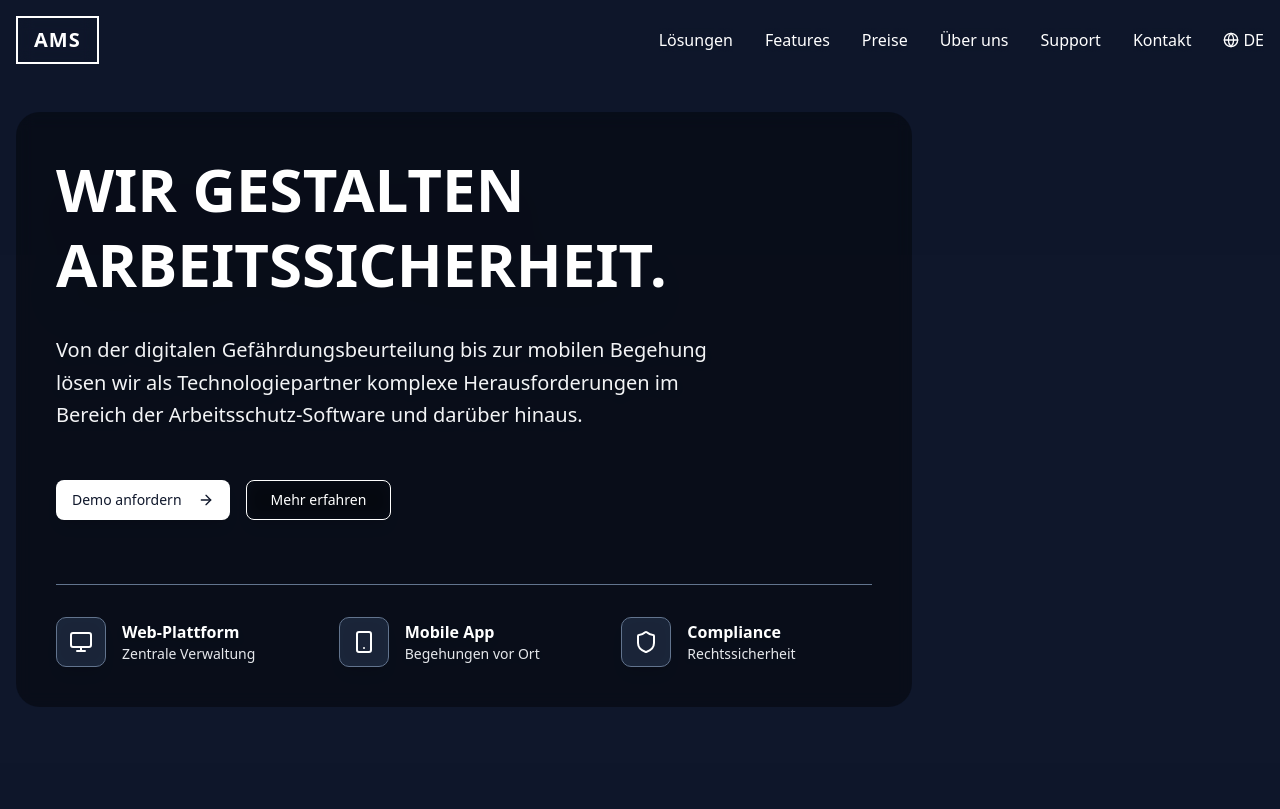
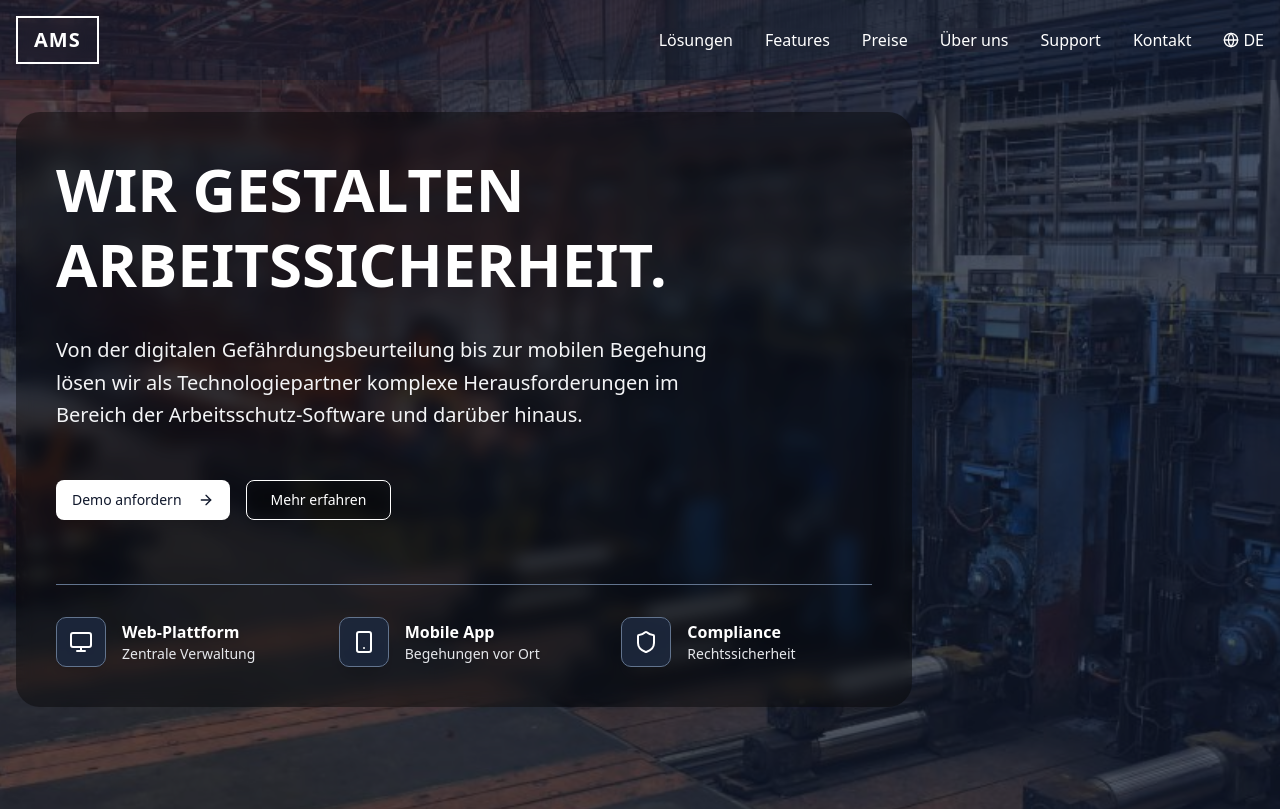
Before and after one commit to LukasKlein97/Amsel.io, a Next.js app: page / in a window 1280 px wide. Shown: the top 809 px of the page. Built offline with nearby package versions, Linux system fonts and the light colour scheme.

Commit message:
hero background

```diff
--- a/components/hero-section.tsx
+++ b/components/hero-section.tsx
@@ -12,16 +12,16 @@
   return (
     <section
       className="relative text-white py-20 lg:py-32 overflow-hidden -mt-20 lg:-mt-24"
-      /* style={{
+      style={{
         backgroundImage: 'url("/images/industry.jpg")',
         backgroundSize: "cover",
         backgroundPosition: "center top",
         backgroundRepeat: "no-repeat",
         backgroundAttachment: "fixed",
-      }}*/
+      }}
     >
       {/* Darker overlay for better text readability */}
-      <div className="absolute inset-0 bg-slate-900/90"></div>
+      <div className="absolute inset-0 bg-slate-900/70"></div>
 
       {/* Content */}
       <div className="container mx-auto px-4 relative z-10">
```
